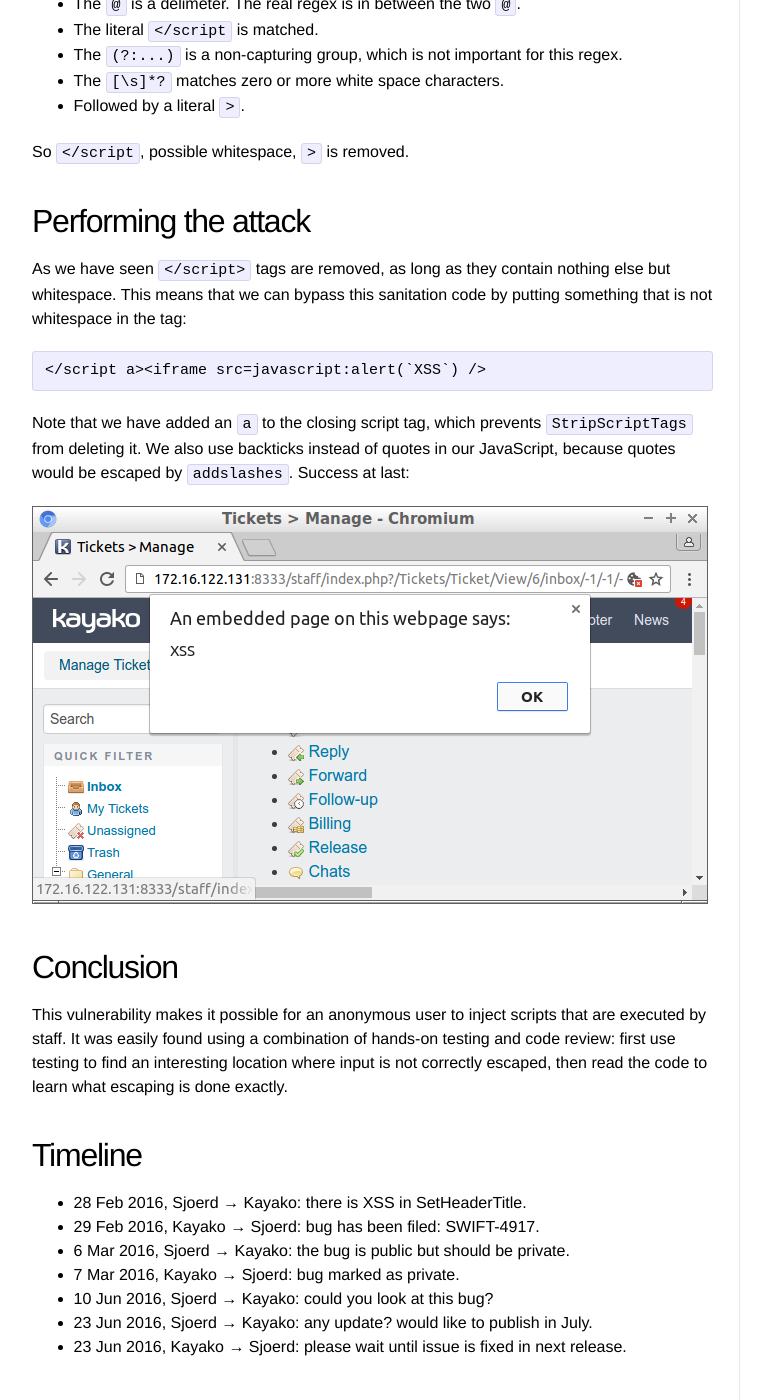
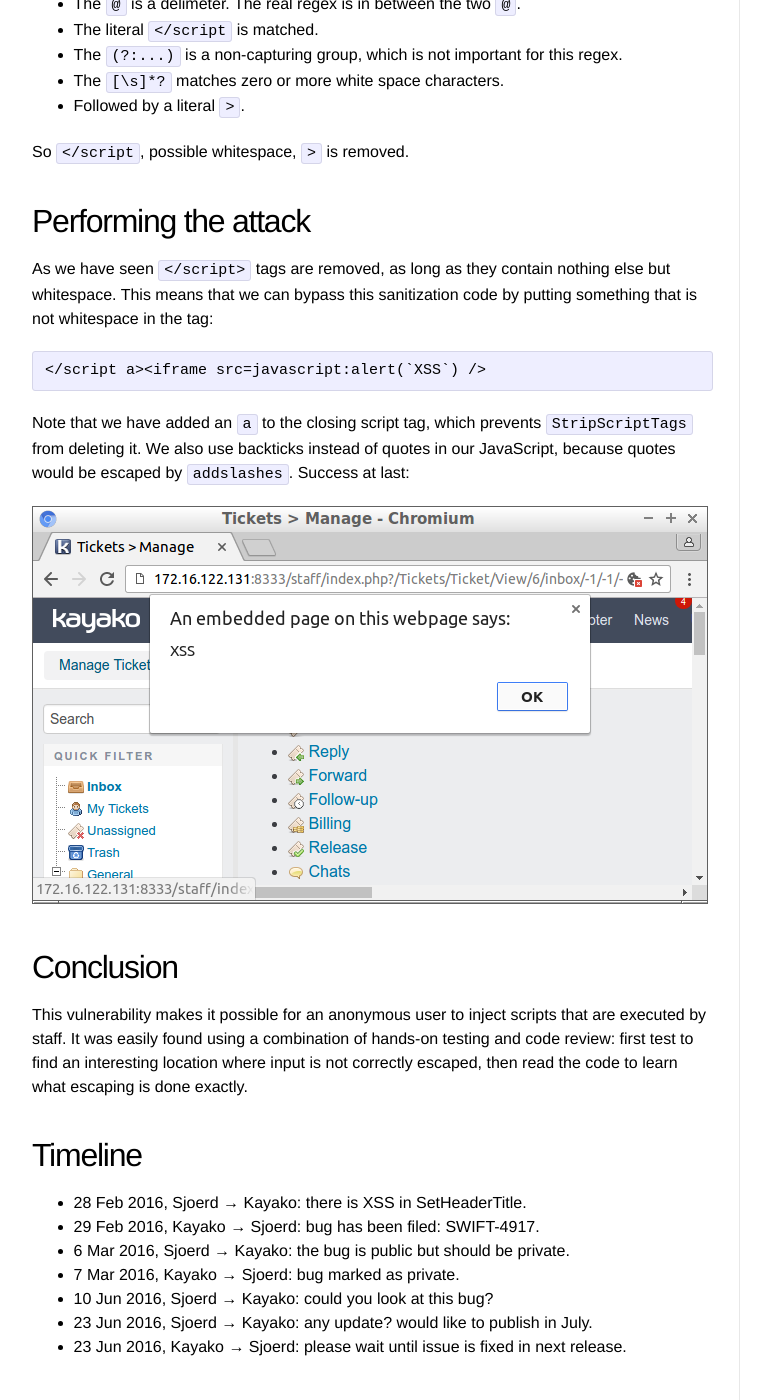
Before and after one commit to Sjord/Sjord.github.io, a Jekyll site: the page built from _posts/2016-08-29-kayako-xss.md, in a window 1280 px wide and 1400 px high, scrolled down 3796 px. Shown: the whole window, without its empty margins (108-879 px from the left). Built offline with Jekyll 4.4.1, drawn with Linux system fonts in a browser that asks for light colours; some of the changed text lies outside the part shown.

Commit message:
Small changes

```diff
--- a/_posts/2016-08-29-kayako-xss.md
+++ b/_posts/2016-08-29-kayako-xss.md
@@ -67,7 +67,7 @@
 
 ## Performing the attack
 
-As we have seen `</script>` tags are removed, as long as they contain nothing else but whitespace. This means that we can bypass this sanitation code by putting something that is not whitespace in the tag:
+As we have seen `</script>` tags are removed, as long as they contain nothing else but whitespace. This means that we can bypass this sanitization code by putting something that is not whitespace in the tag:
 
     </script a><iframe src=javascript:alert(`XSS`) />
 
@@ -77,7 +77,7 @@
 
 ## Conclusion
 
-This vulnerability makes it possible for an anonymous user to inject scripts that are executed by staff. It was easily found using a combination of hands-on testing and code review: first use testing to find an interesting location where input is not correctly escaped, then read the code to learn what escaping is done exactly.
+This vulnerability makes it possible for an anonymous user to inject scripts that are executed by staff. It was easily found using a combination of hands-on testing and code review: first test to find an interesting location where input is not correctly escaped, then read the code to learn what escaping is done exactly.
 
 ## Timeline
 
```
Also changed, not shown: other parts of _posts/2016-08-29-kayako-xss.md (+1 -1 lines).
